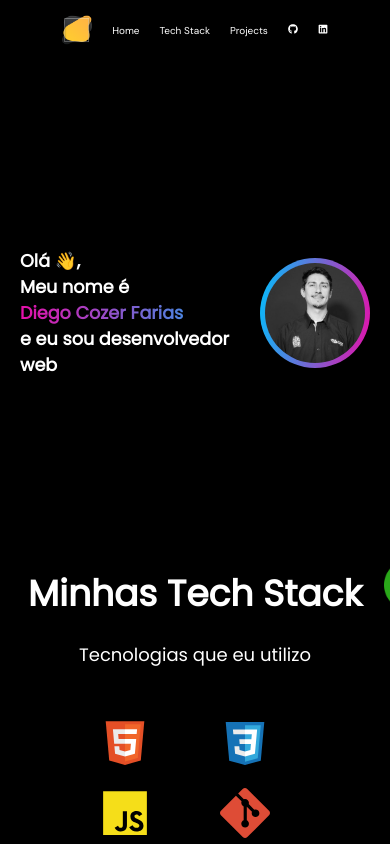
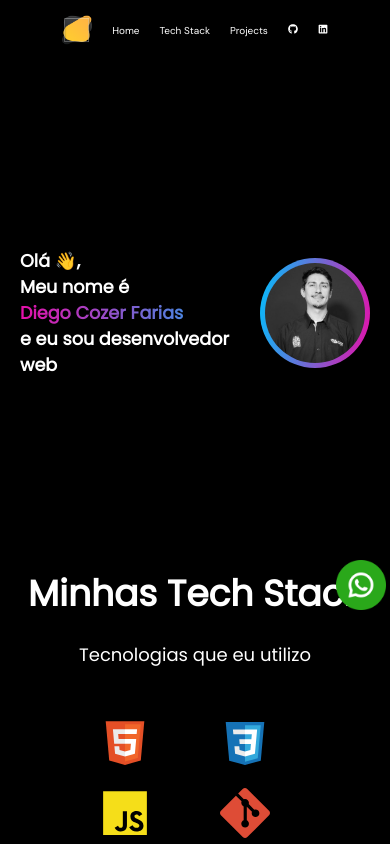
Before and after one commit to diegocozer/portfolio, a React (Create React App) app: page / in a window 390 px wide. Shown: the top 844 px of the page. Built offline with nearby package versions, Linux system fonts and the light colour scheme.

Commit message:
atualização responsivo

```diff
--- a/src/pages/Home.module.css
+++ b/src/pages/Home.module.css
@@ -99,7 +99,7 @@
 
 @media (max-width: 700px) {
     .wpp {
-        left: 24rem;
+        left: 21rem;
         top: 35rem;
         z-index: 1;
     }
```
Also changed, not shown: 6 other files (tests, documents, lock files or other folders).
